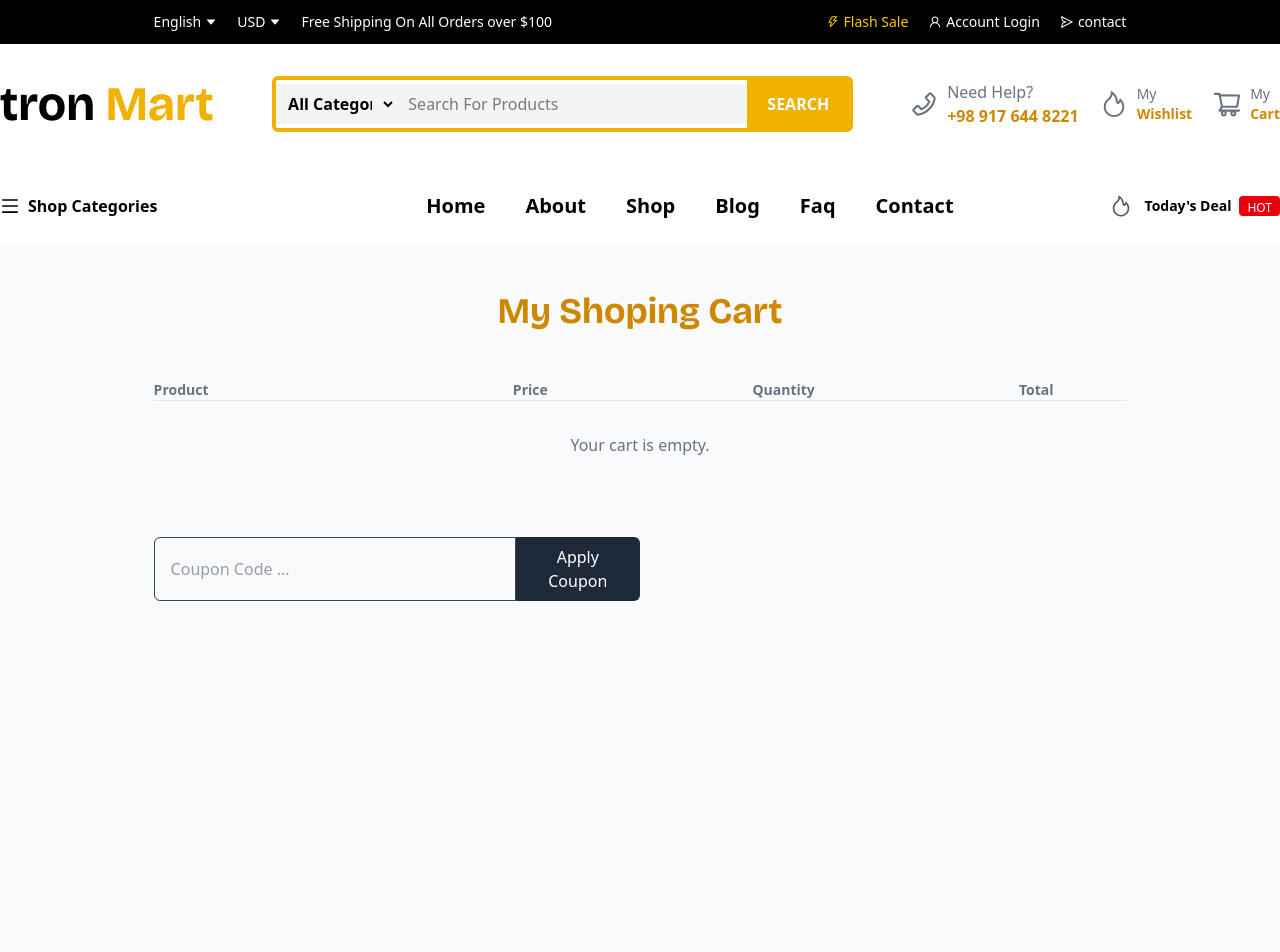
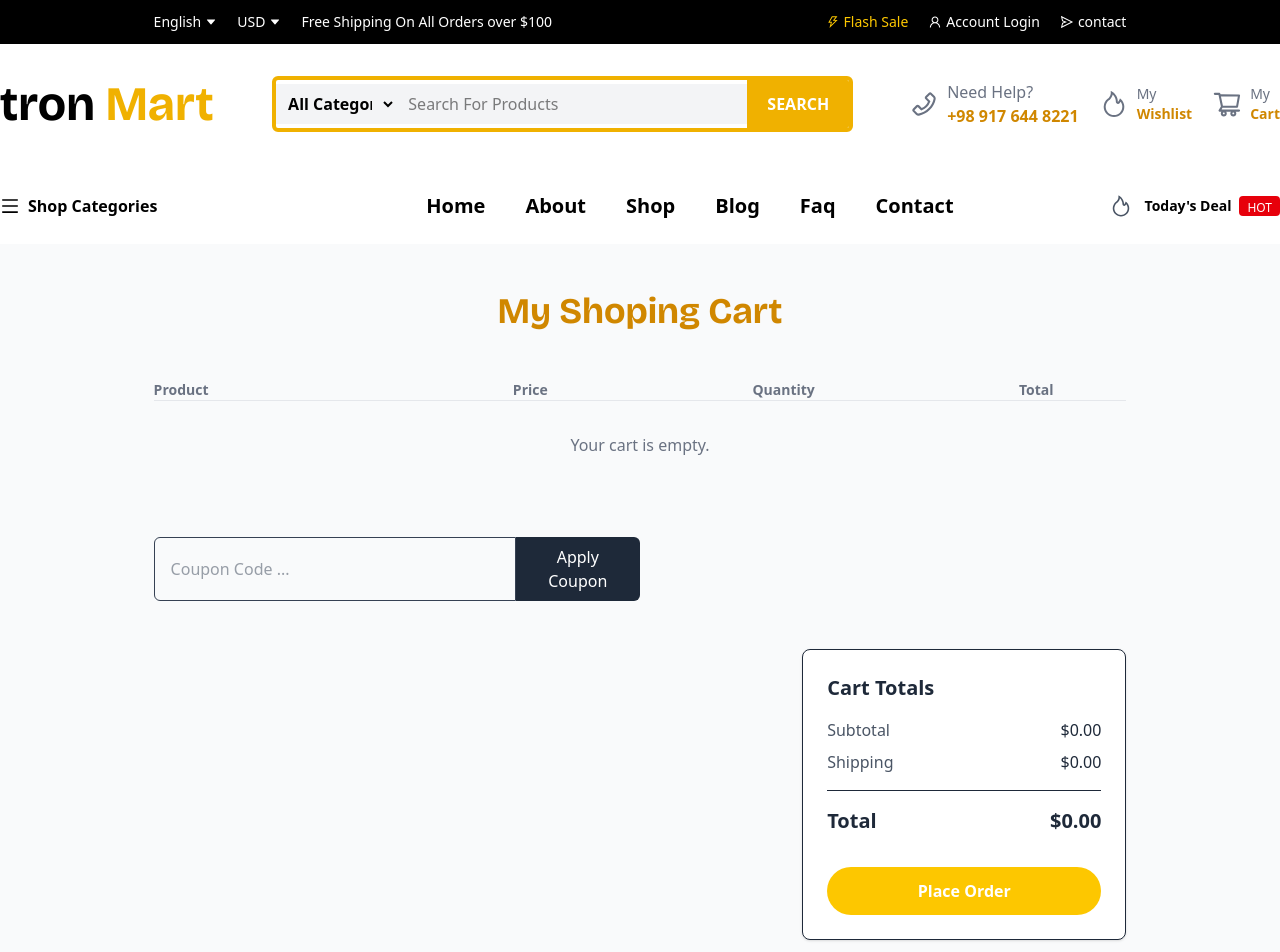
Before and after one commit to mskdeveloper/Eccommercer-Website-With-ReactJs-And-TailwindCss-Fully-Functional, a React (Vite) app: page /cart in a window 1280 px wide. Shown: the top 952 px of the page. Built offline with nearby package versions, Linux system fonts and the light colour scheme.

Commit message:
add cart totals section in cart page

```diff
--- a/src/assets/Data.json
+++ b/src/assets/Data.json
@@ -4,42 +4,42 @@
       "Id": 1,
       "Name": "Whireless Audio System Multiroom 360 Degree",
       "Category": "Speakers",
-      "Price": "685.00",
+      "Price": 685.0,
       "ProductsImage": "/images/products/Product-01.png"
     },
     {
       "Id": 2,
       "Name": "Whireless Audio System Multiroom 360 Degree",
       "Category": "Speakers",
-      "Price": "685.00",
+      "Price": 685.0,
       "ProductsImage": "/images/products/Product-02.png"
     },
     {
       "Id": 3,
       "Name": "Whireless Audio System Multiroom 360 Degree",
       "Category": "Speakers",
-      "Price": "685.00",
+      "Price": 685.0,
       "ProductsImage": "/images/products/Product-03.png"
     },
     {
       "Id": 4,
       "Name": "Whireless Audio System Multiroom 360 Degree",
       "Category": "Speakers",
-      "Price": "685.00",
+      "Price": 685.0,
       "ProductsImage": "/images/products/Product-04.png"
     },
     {
       "Id": 5,
       "Name": "Whireless Audio System Multiroom 360 Degree",
       "Category": "Speakers",
-      "Price": "685.00",
+      "Price": 685.0,
       "ProductsImage": "/images/products/Product-05.png"
     },
     {
       "Id": 6,
       "Name": "Whireless Audio System Multiroom 360 Degree",
       "Category": "Speakers",
-      "Price": "685.00",
+      "Price": 685.0,
       "ProductsImage": "/images/products/Product-06.png"
     },
     {
@@ -47,77 +47,77 @@
       "Name": "Whireless Audio System Multiroom 360 Degree",
       "Category": "Speakers",
       "OldPrice": "785.00",
-      "Price": "685.00",
+      "Price": 685.0,
       "ProductsImage": "/images/products/Product-07.png"
     },
     {
       "Id": 8,
       "Name": "Whireless Audio System Multiroom 360 Degree",
       "Category": "Speakers",
-      "Price": "685.00",
+      "Price": 685.0,
       "ProductsImage": "/images/products/Product-08.png"
     },
     {
       "Id": 9,
       "Name": "Whireless Audio System Multiroom 360 Degree",
       "Category": "Speakers",
-      "Price": "685.00",
+      "Price": 685.0,
       "ProductsImage": "/images/products/Product-09.png"
     },
     {
       "Id": 10,
       "Name": "Whireless Audio System Multiroom 360 Degree",
       "Category": "Speakers",
-      "Price": "685.00",
+      "Price": 685.0,
       "ProductsImage": "/images/products/Product-10.png"
     },
     {
       "Id": 11,
       "Name": "Whireless Audio System Multiroom 360 Degree",
       "Category": "Speakers",
-      "Price": "685.00",
+      "Price": 685.0,
       "ProductsImage": "/images/products/Product-11.png"
     },
     {
       "Id": 12,
       "Name": "Whireless Audio System Multiroom 360 Degree",
       "Category": "Speakers",
-      "Price": "685.00",
+      "Price": 685.0,
       "ProductsImage": "/images/products/Product-12.png"
     },
     {
       "Id": 13,
       "Name": "Whireless Audio System Multiroom 360 Degree",
       "Category": "Speakers",
-      "Price": "685.00",
+      "Price": 685.0,
       "ProductsImage": "/images/products/Product-13.png"
     },
     {
       "Id": 14,
       "Name": "Whireless Audio System Multiroom 360 Degree",
       "Category": "Speakers",
-      "Price": "685.00",
+      "Price": 685.0,
       "ProductsImage": "/images/products/Product-14.png"
     },
     {
       "Id": 15,
       "Name": "Whireless Audio System Multiroom 360 Degree",
       "Category": "Speakers",
-      "Price": "685.00",
+      "Price": 685.0,
       "ProductsImage": "/images/products/Product-15.png"
     },
     {
       "Id": 16,
       "Name": "Whireless Audio System Multiroom 360 Degree",
       "Category": "Speakers",
-      "Price": "685.00",
+      "Price": 685.0,
       "ProductsImage": "/images/products/Product-16.png"
     },
     {
       "Id": 17,
       "Name": "Whireless Audio System Multiroom 360 Degree",
       "Category": "Speakers",
-      "Price": "685.00",
+      "Price": 685.0,
       "ProductsImage": "/images/products/Product-17.png"
     }
   ]
--- a/src/components/Pages/Cart.jsx
+++ b/src/components/Pages/Cart.jsx
@@ -10,14 +10,18 @@ const Cart = () => {
 
   useEffect(() => {
     const storedCart = JSON.parse(localStorage.getItem("cartItems")) || [];
-    const fixedCart = storedCart.map((item) => ({
-      ...item,
-      price: parseFloat(item.price),
-      quantity: item.quantity || 1,
-    }));
+    const fixedCart = storedCart.map((item) => {
+      const raw = item.price ?? item.Price ?? 0;
+      const price = parseFloat(String(raw).replace(/[^0-9.-]+/g, "")) || 0;
+      return {
+        ...item,
+        price,
+        quantity: item.quantity ?? item.Quantity ?? 1,
+        Id: item.Id ?? item.id,
+      };
+    });
     setCart(fixedCart);
   }, []);
-
   const updateQuantity = (id, delta) => {
     const updatedCart = cart.map((item) => {
       if (item.Id === id) {
@@ -205,6 +209,37 @@ const Cart = () => {
             </button>
           </div>
         </div>
+        {/* Cart Totals */}
+        <div className="mt-12 md:w-1/3 ml-auto border rounded-lg p-6 shadow bg-white">
+          <h3 className="text-xl font-semibold mb-4 text-gray-800">
+            Cart Totals
+          </h3>
+
+          <div className="flex justify-between mb-2">
+            <span className="text-gray-600">Subtotal</span>
+            <span className="font-medium">${subTotal.toFixed(2)}</span>
+          </div>
+          {discount > 0 && (
+            <div className="flex justify-between mb-2 text-green-600 font-medium">
+              <span className="text-gray-600">Discount ({discount}%)</span>
+              <span className="font-medium">-${discountAmount.toFixed(2)}</span>
+            </div>
+          )}
+          <div className="flex justify-between mb-2">
+            <span className="text-gray-600">Shipping</span>
+            <span className="font-medium">${shipping.toFixed(2)}</span>
+          </div>
+          <div className="flex justify-between mb-2 font-bold text-xl border-t pt-4 mt-4">
+            <span className="text-gray-800">Total</span>
+            <span className="font-semibold">${total.toFixed(2)}</span>
+          </div>
+          <button
+            onClick={handlePlaceOrder}
+            className="mt-6 w-full py-3 rounded-full bg-yellow-400 hover:bg-yellow-500 text-white font-semibold transition"
+          >
+            Place Order
+          </button>
+        </div>
       </div>
     </>
   );
```
